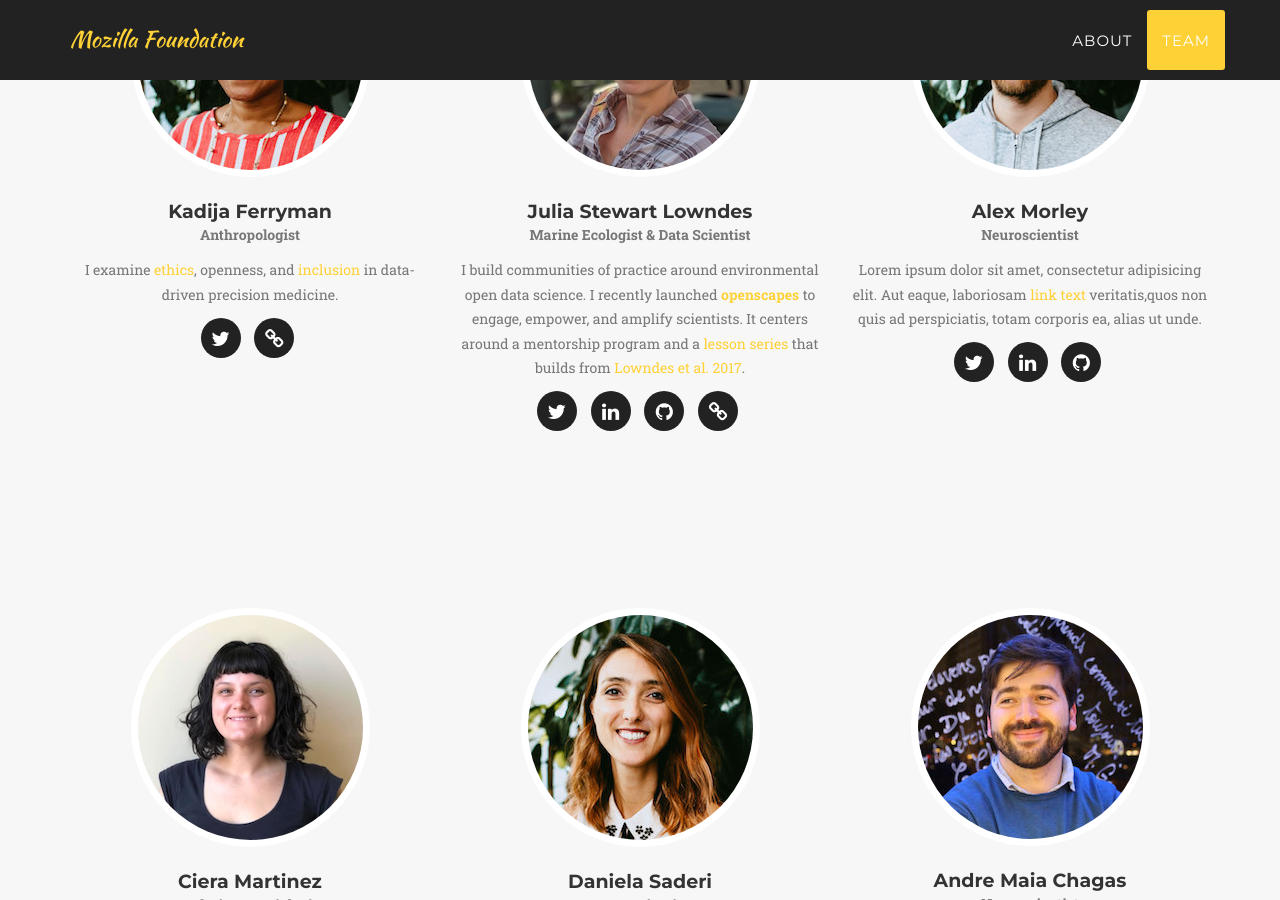
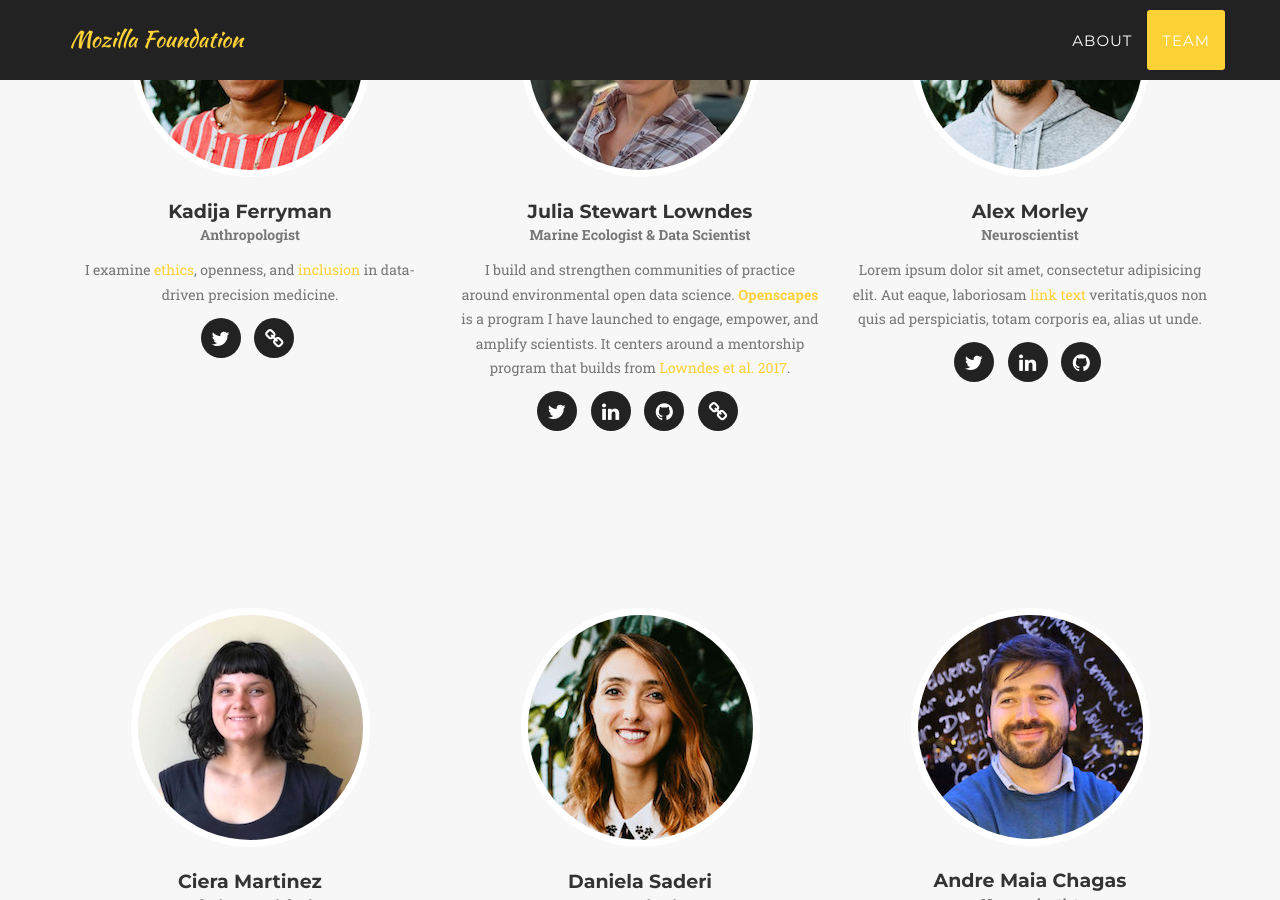
Before and after one commit to iamciera/mozillasci2019, a Jekyll site: the page built from index.html, in a window 1280 px wide and 900 px high, scrolled down 1598 px. Built offline with Jekyll 4.4.1, drawn with Linux system fonts in a browser that asks for light colours; some web fonts are replaced.

Commit message:
julie text tweaks

```diff
--- a/_config.yml
+++ b/_config.yml
@@ -21,7 +21,7 @@ people:
 - name: Julia Stewart Lowndes
   pic: Julia
   position: Marine Ecologist & Data Scientist
-  text: I build communities of practice around environmental open data science. I recently launched <a href="https://openscapes.org"><b>openscapes</b></a> to engage, empower, and amplify scientists. It centers around a mentorship program and a <a href="https://openscapes.org/series">lesson series</a> that builds from <a href="https://www.nature.com/articles/s41559-017-0160">Lowndes et al. 2017</a>.
+  text: I build and strengthen communities of practice around environmental open data science. <a href="https://openscapes.org"><b>Openscapes</b></a> is a program I have launched to engage, empower, and amplify scientists. It centers around a mentorship program that builds from <a href="https://www.nature.com/articles/s41559-017-0160">Lowndes et al. 2017</a>.
   social:
     - title: twitter
       url: https://twitter.com/juliesquid
```
